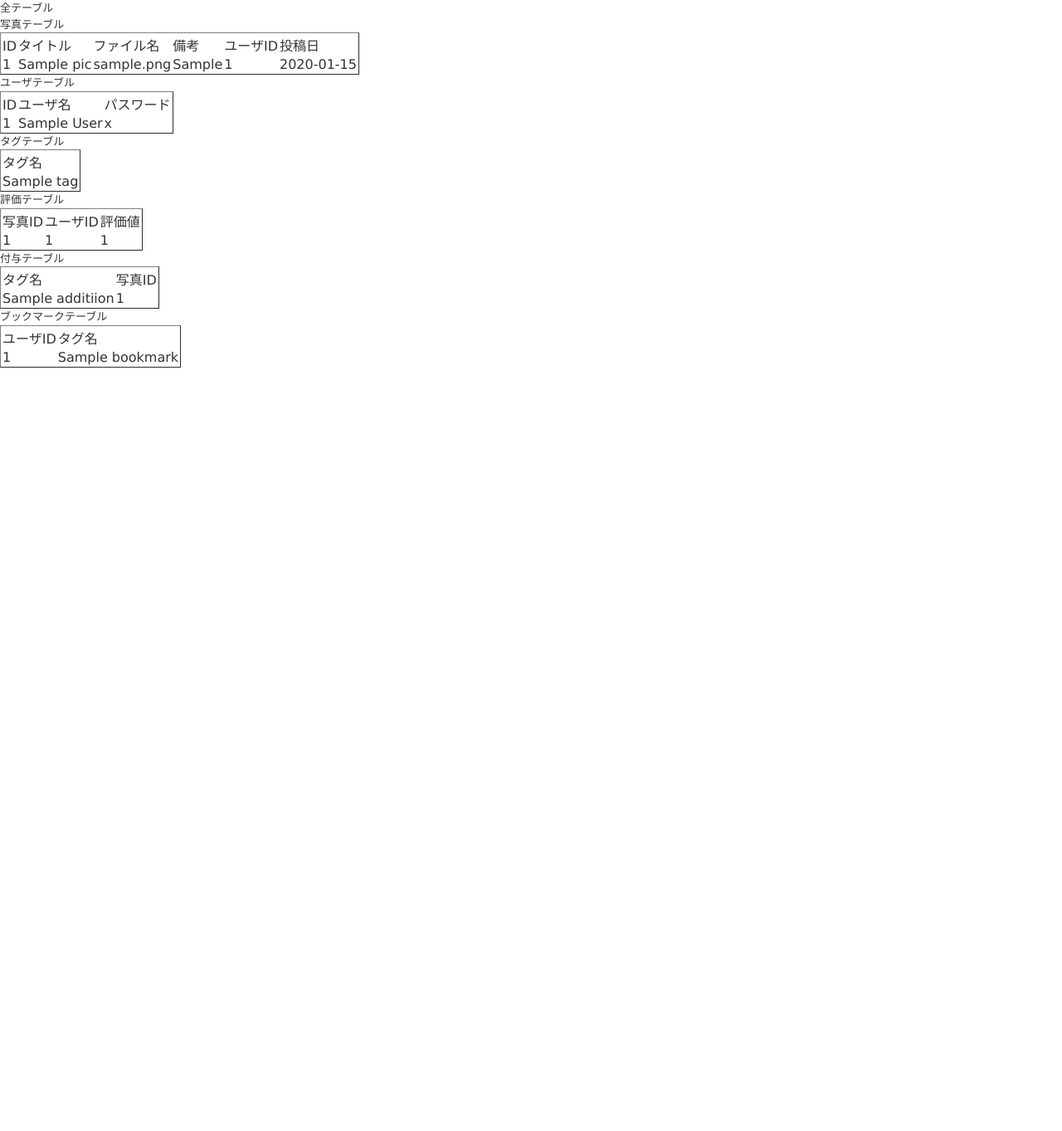
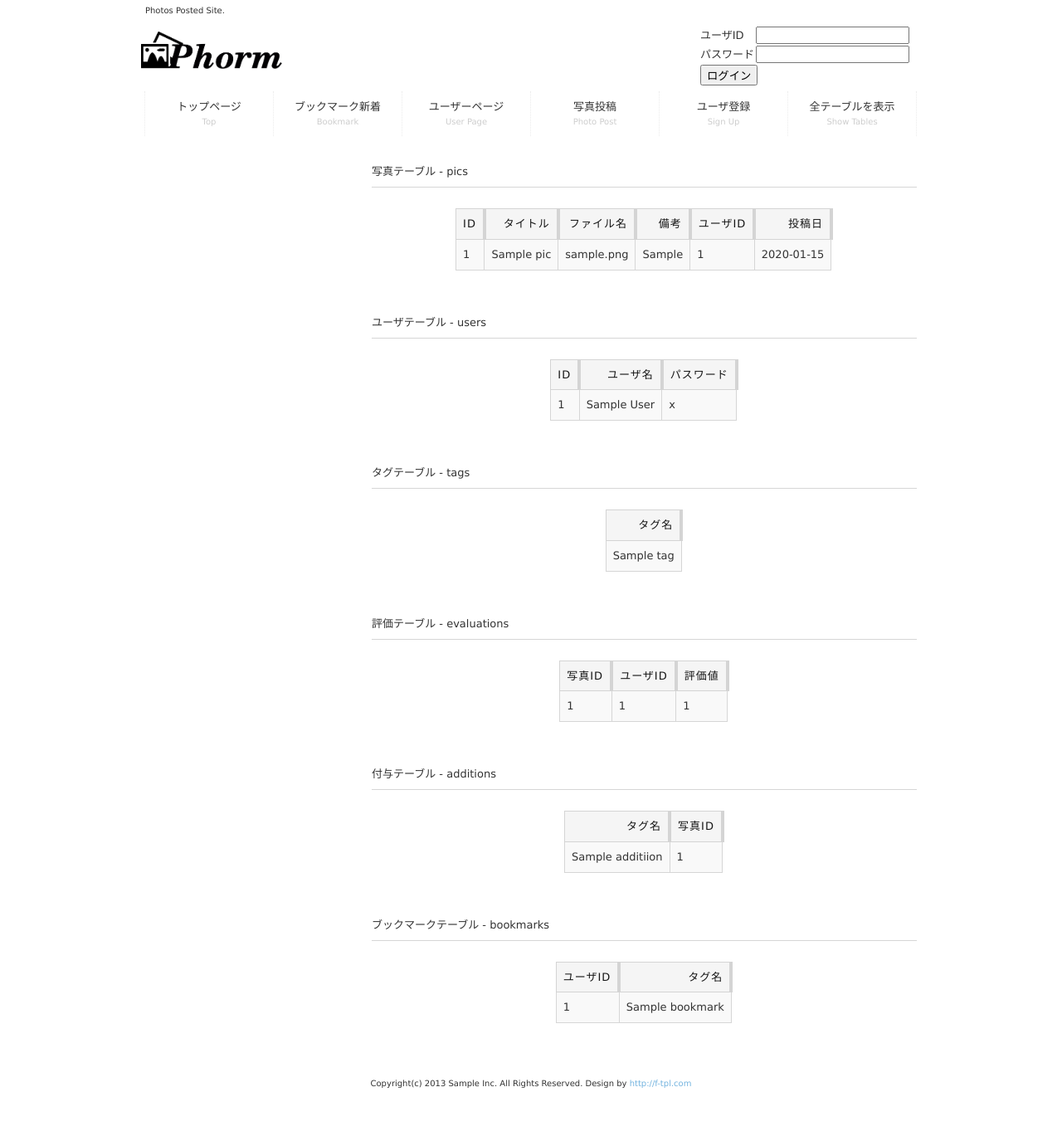
Before and after one commit to mtjune/dbskill, a PHP site: page /get_tables.php in a window 1280 px wide. Shown: the whole page at 83% size. Before the commit the page ends 443 px from the top, so only its background shows below. Run offline with PHP 8.4, Linux system fonts and the light colour scheme; tables that the repository leaves empty or names only in its code hold one stand-in row (values such as "Sample post").

Commit message:
shintyoku

```diff
--- a/get_tables.php
+++ b/get_tables.php
@@ -1,18 +1,94 @@
-<html>
-<head><title>全テーブル</title>
-<link rel="stylesheet" type="text/css" href="style.css"></head>
-<body>
-<h1>全テーブル</h1>
-<h2>写真テーブル</h2>
-<table border="1">
-<tr><th>ID</th><th>タイトル</th><th>ファイル名</th><th>備考</th><th>ユーザID</th><th>投稿日</th></tr>
 <?php
+session_start();
+$is_login = isset($_SESSION["user_id"]);
+
 $host = "localhost";
 if(!$conn = mysql_connect($host, "s1413137", "s1413137hoge")){
         die("MySQL接続エラー.<br />");
 }
 mysql_select_db("s1413137", $conn);
 mysql_set_charset("utf8");
+
+if($is_login){
+    $login_user_id = $_SESSION['user_id'];
+    $res = mysql_query("select name from users where id = '$login_user_id'");
+    $row = mysql_fetch_assoc($res);
+    $login_user_name = $row['name'];
+    mysql_free_result($res);
+}
+
+?>
+
+<!DOCTYPE html>
+<html dir="ltr" lang="ja">
+<head>
+<meta charset="UTF-8">
+<meta name="viewport" content="width=device-width, user-scalable=yes, maximum-scale=1.0, minimum-scale=1.0">
+<title>全テーブルを表示 - Phorm</title>
+<meta name="keywords" content="">
+<meta name="description" content="">
+<link rel="stylesheet" href="style.css" type="text/css" media="screen">
+<!--[if lt IE 9]>
+<script src="js/html5.js"></script>
+<script src="js/css3-mediaqueries.js"></script>
+<![endif]-->
+<script src="js/jquery1.7.2.min.js"></script>
+<script src="js/script.js"></script>
+</head>
+
+<body id="subpage">
+<header id="header">
+  <h1>Photos Posted Site.</h1>
+
+  <!-- ロゴ -->
+    <div class="logo">
+        <a href="index.php"><img src="images/Phorm_top_logo.png" width="45" height="45" alt="Sample site" /></a>
+    </div>
+    <!-- / ロゴ -->
+    <!-- 電話番号+受付時間 -->
+    <div class="info">
+<?php
+if(!$is_login){
+    print("<form action='login.php' method='post'>");
+    print("<table><tr><td>ユーザID</td><td><input type='text' name='login_user_id'></td></tr><tr><td>パスワード</td><td><input type='password' name='login_user_pass'></td></tr><tr><td colspan='2'><input type='submit' value='ログイン'><td></tr></table>");
+    print("</form>");
+} else {
+    print("<p class='tel'><span>ログインユーザ:</span> $login_user_name</p>");
+    print("<p class='open'><form action='logout.php' method='post'><input type='submit' value='ログアウト'></form></p>");
+}
+?>
+    </div>
+    <!-- / 電話番号+受付時間 -->
+</header>
+
+<!-- メインナビゲーション -->
+<nav id="mainNav">
+    <div class="inner">
+    <a class="menu" id="menu"><span>MENU</span></a>
+        <div class="panel">
+        <ul>
+            <li><a href="index.php"><strong>トップページ</strong><span>Top</span></a></li>
+            <li><a href="bookmark_new.php"><strong>ブックマーク新着</strong><span>Bookmark</span></a></li>
+            <li><a href="userpage.php"><strong>ユーザーページ</strong><span>User Page</span></a></li>
+            <li><a href="picpost_form.php"><strong>写真投稿</strong><span>Photo Post</span></a></li>
+            <li><a href="signup_form.php"><strong>ユーザ登録</strong><span>Sign Up</span></a></li>
+            <li class="last actiove"><a href="get_tables.php"><strong>全テーブルを表示</strong><span>Show Tables</span></a></li>
+        </ul>
+    </div>
+    </div>
+</nav>
+<!-- / メインナビゲーション -->
+
+<div id="wrapper">
+
+  <!-- コンテンツ -->
+        <section id="main">
+<section class="content">
+<h3 class="heading">写真テーブル - pics</h3>
+<article>
+<table class='table'>
+<tr><th>ID</th><th>タイトル</th><th>ファイル名</th><th>備考</th><th>ユーザID</th><th>投稿日</th></tr>
+<?php
 $sql = "select * from pics";
 $res = mysql_query($sql, $conn);
 while($row = mysql_fetch_array($res)){
@@ -28,12 +104,15 @@ while($row = mysql_fetch_array($res)){
 mysql_free_result($res);
 ?>
 </table>
+</article>
+</section>
 
-<h2>ユーザテーブル</h2>
-<table border="1">
+<section class="content">
+<h3 class="heading">ユーザテーブル - users</h3>
+<article>
+<table class='table'>
 <tr><th>ID</th><th>ユーザ名</th><th>パスワード</th></tr>
 <?php
-
 $sql = "select * from users";
 $res = mysql_query($sql, $conn);
 while($row = mysql_fetch_array($res)){
@@ -46,9 +125,13 @@ while($row = mysql_fetch_array($res)){
 mysql_free_result($res);
 ?>
 </table>
+</article>
+</section>
 
-<h2>タグテーブル</h2>
-<table border="1">
+<section class="content">
+<h3 class="heading">タグテーブル - tags</h3>
+<article>
+<table class="table">
 <tr><th>タグ名</th></tr>
 <?php
 
@@ -62,9 +145,13 @@ while($row = mysql_fetch_array($res)){
 mysql_free_result($res);
 ?>
 </table>
+</article>
+</section>
 
-<h2>評価テーブル</h2>
-<table border="1">
+<section class="content">
+<h3 class="heading">評価テーブル - evaluations</h3>
+<article>
+<table class='table'>
 <tr><th>写真ID</th><th>ユーザID</th><th>評価値</th></tr>
 <?php
 
@@ -80,9 +167,13 @@ while($row = mysql_fetch_array($res)){
 mysql_free_result($res);
 ?>
 </table>
+</article>
+</section>
 
-<h2>付与テーブル</h2>
-<table border="1">
+<section class="content">
+<h3 class="heading">付与テーブル - additions</h3>
+<article>
+<table class='table'>
 <tr><th>タグ名</th><th>写真ID</th></tr>
 <?php
 
@@ -97,9 +188,13 @@ while($row = mysql_fetch_array($res)){
 mysql_free_result($res);
 ?>
 </table>
+</article>
+</section>
 
-<h2>ブックマークテーブル</h2>
-<table border="1">
+<section class="content">
+<h3 class="heading">ブックマークテーブル - bookmarks</h3>
+<article>
+<table class='table'>
 <tr><th>ユーザID</th><th>タグ名</th></tr>
 <?php
 
@@ -114,7 +209,19 @@ while($row = mysql_fetch_array($res)){
 mysql_free_result($res);
 ?>
 </table>
+</article>
+</section>
 
+    </section>
+        <!-- / コンテンツ -->
+
+        <aside id="sidebar">
+
+        </aside>
+
+</div>
+
+<address>Copyright(c) 2013 Sample Inc. All Rights Reserved. Design by <a href="http://f-tpl.com" target="_blank" rel="nofollow">http://f-tpl.com</a></address>
 
 </body>
 </html>
--- a/userpage.php
+++ b/userpage.php
@@ -22,7 +22,6 @@ $pic_post_date = $row['post_date'];
 $pic_user_name = $row['user_name'];
 
 mysql_free_result($res);
-
 
 ?>
 
```
